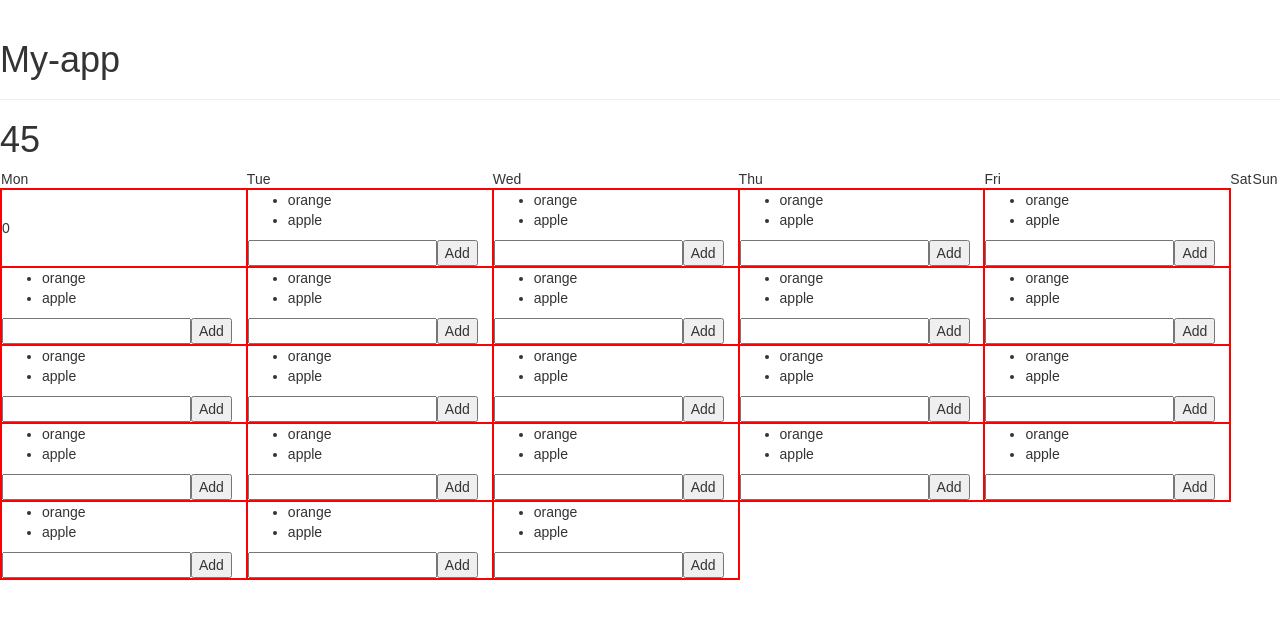
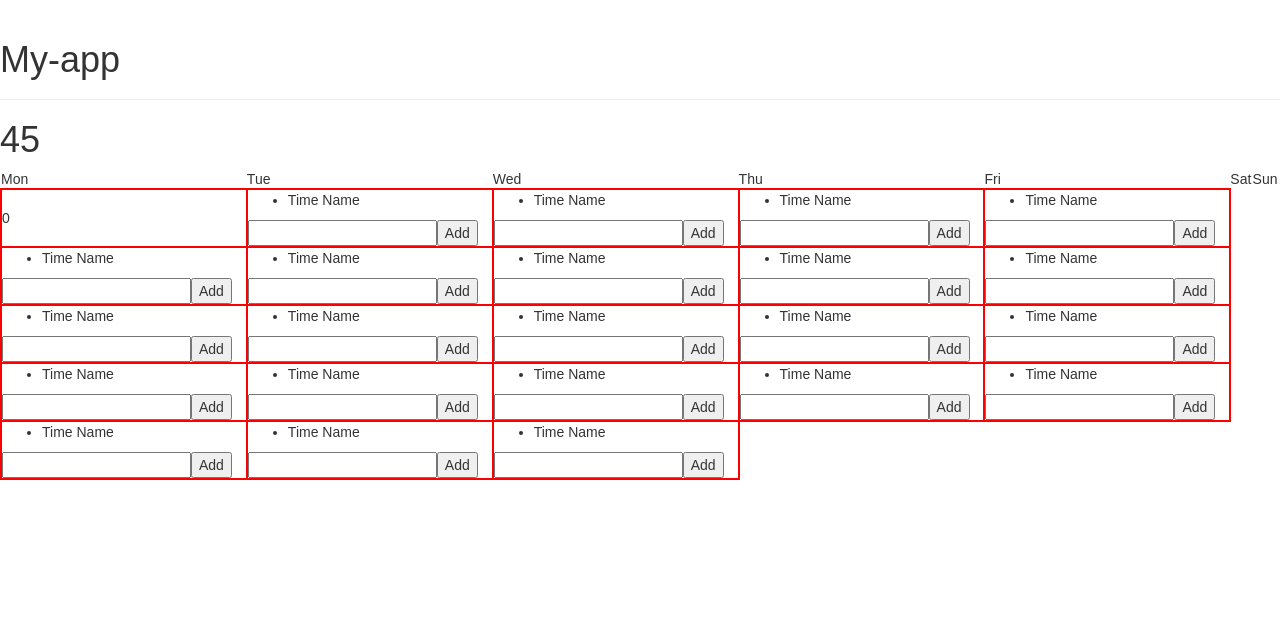
Before and after one commit to j-and/my-app, a React (Create React App) app: page / in a window 1280 px wide. Shown: the top 618 px of the page. Built offline with nearby package versions, Linux system fonts and the light colour scheme.

Commit message:
Items are added to list

```diff
--- a/src/DayList.js
+++ b/src/DayList.js
@@ -12,18 +12,14 @@ class DayList extends Component {
         super(props);
         this.state = {
             registers: {
-                'fruit-1': 'orange',
-                'fruit-2': 'apple'
+                'item-1': 'Time   Name'
             }
         };
-
         this.addRegister = this.addRegister.bind(this);
-
     }
 
     addRegister(registers, e) {
         this.setState({registers: registers});
-
     }
 
     render() {
--- a/src/FruitForm.js
+++ b/src/FruitForm.js
@@ -14,7 +14,7 @@ class FruitForm extends Component {
         this.add = this.add.bind(this);
         this.handleChange = this.handleChange.bind(this);
         this.handleSubmit = this.handleSubmit.bind(this);
-        this.counter = 3;
+        this.counter = 1;
     }
 
     add() {
@@ -22,12 +22,13 @@ class FruitForm extends Component {
     }
 
     handleChange(event) {
-        this.state.registers['fruit-' + this.counter] = event.target.value;
+        this.state.registers['register-' + this.counter] = event.target.value;
     }
 
     handleSubmit(event) {
         event.preventDefault();
         this.props.addRegister(this.state.registers);
+        this.refs.registerForm.reset();
         this.add();
     }
 
@@ -35,7 +36,7 @@ class FruitForm extends Component {
         return (
 
             <div>
-                <form onSubmit={this.handleSubmit}>
+                <form onSubmit={this.handleSubmit} ref="registerForm">
                     <input type="text" value={this.state.value} onChange={this.handleChange}/>
                     <input type="submit" value="Add"/>
                 </form>
```
